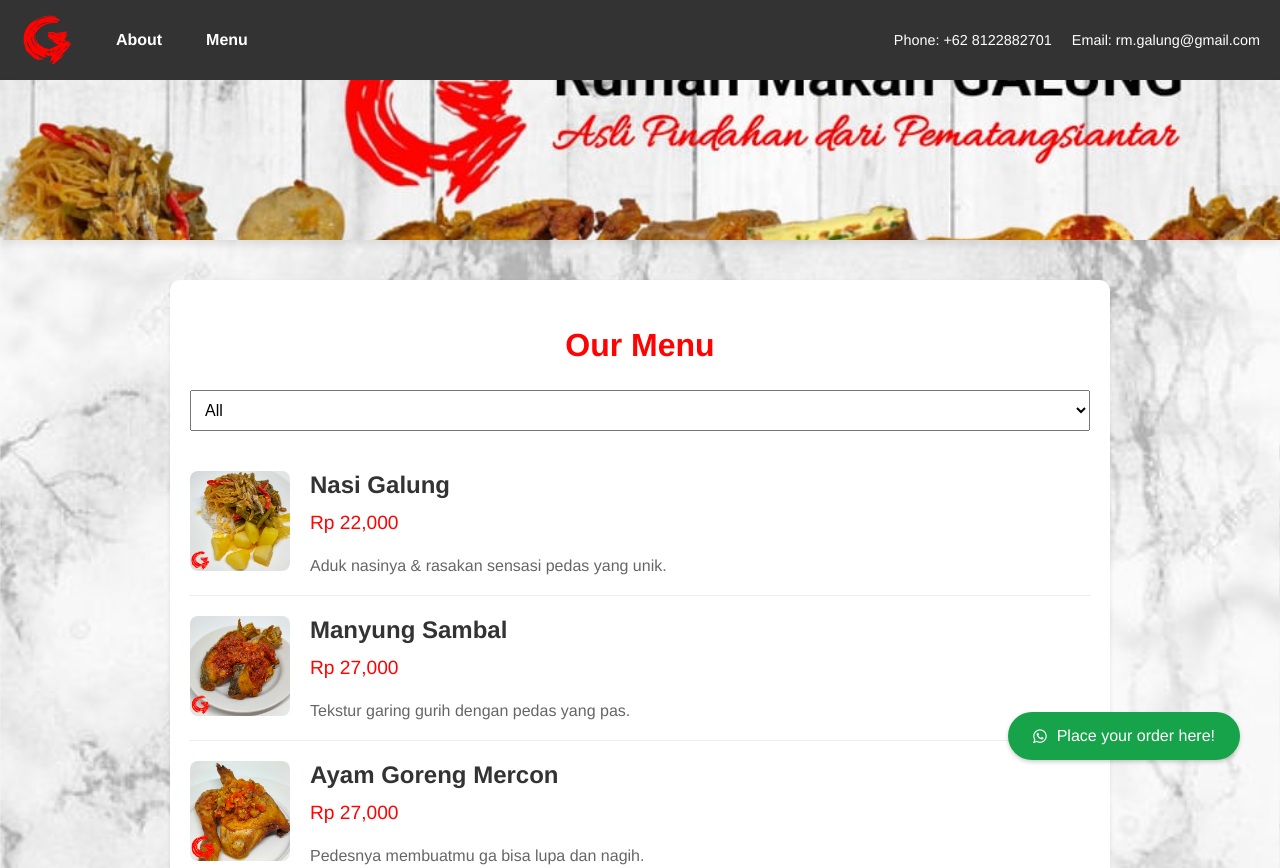
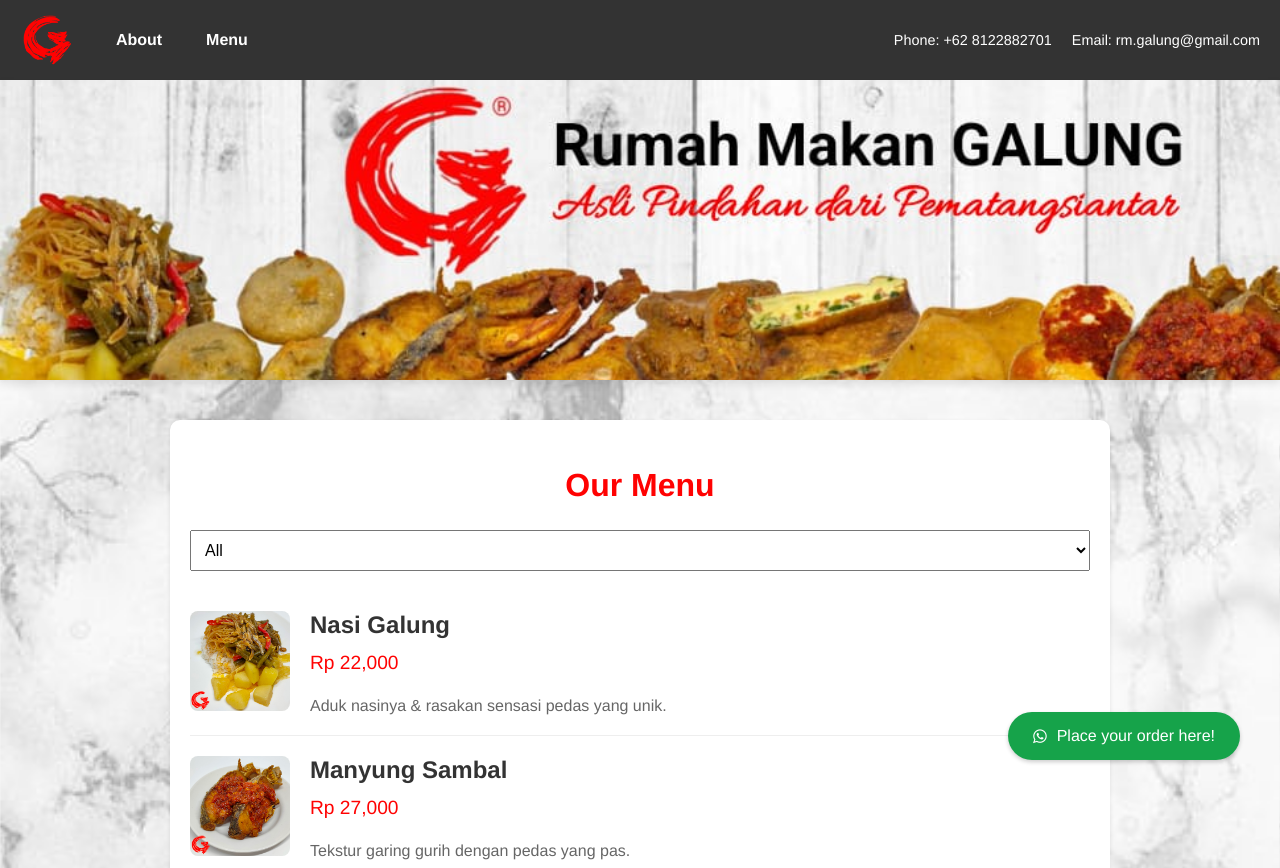
Before and after one commit to kaylee1302/kaylee1302.github.io, a plain HTML site: page index.html in a window 1280 px wide. Shown: the top 868 px of the page. Drawn offline with Linux system fonts and the light colour scheme.

Commit message:
Updated code with new features

```diff
--- a/index.html
+++ b/index.html
@@ -79,10 +79,10 @@
     }
 }
 
-/* For larger screens like desktops */
-@media (min-width: 1024px) {
+/* For tablets and laptops */
+@media (min-width: 768px) {
     .header {
-        height: 20vh; /* Slightly smaller height for desktops */
+        height: calc(35vh + 20px); /* Adjust height for tablets and laptops */
     }
 }
 
```
Also changed, not shown: welcome.html (+3 -3 lines).
